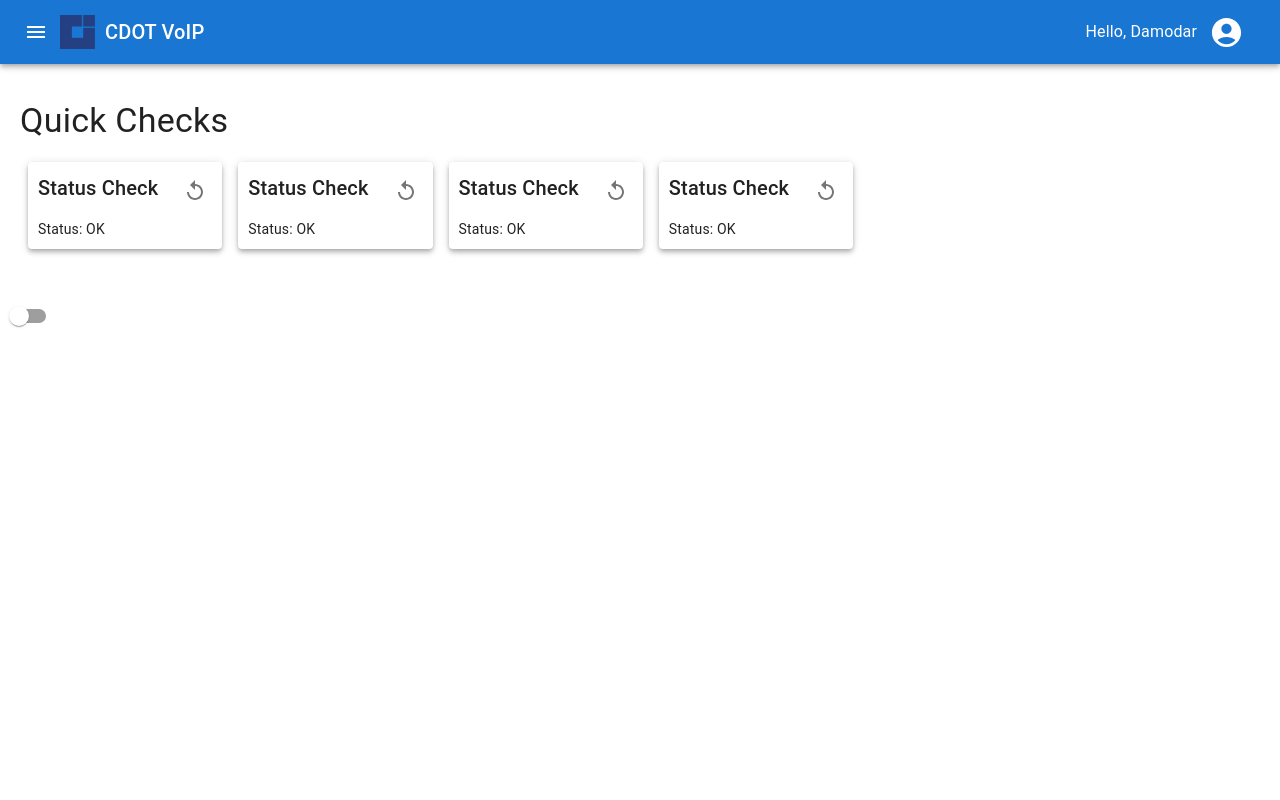
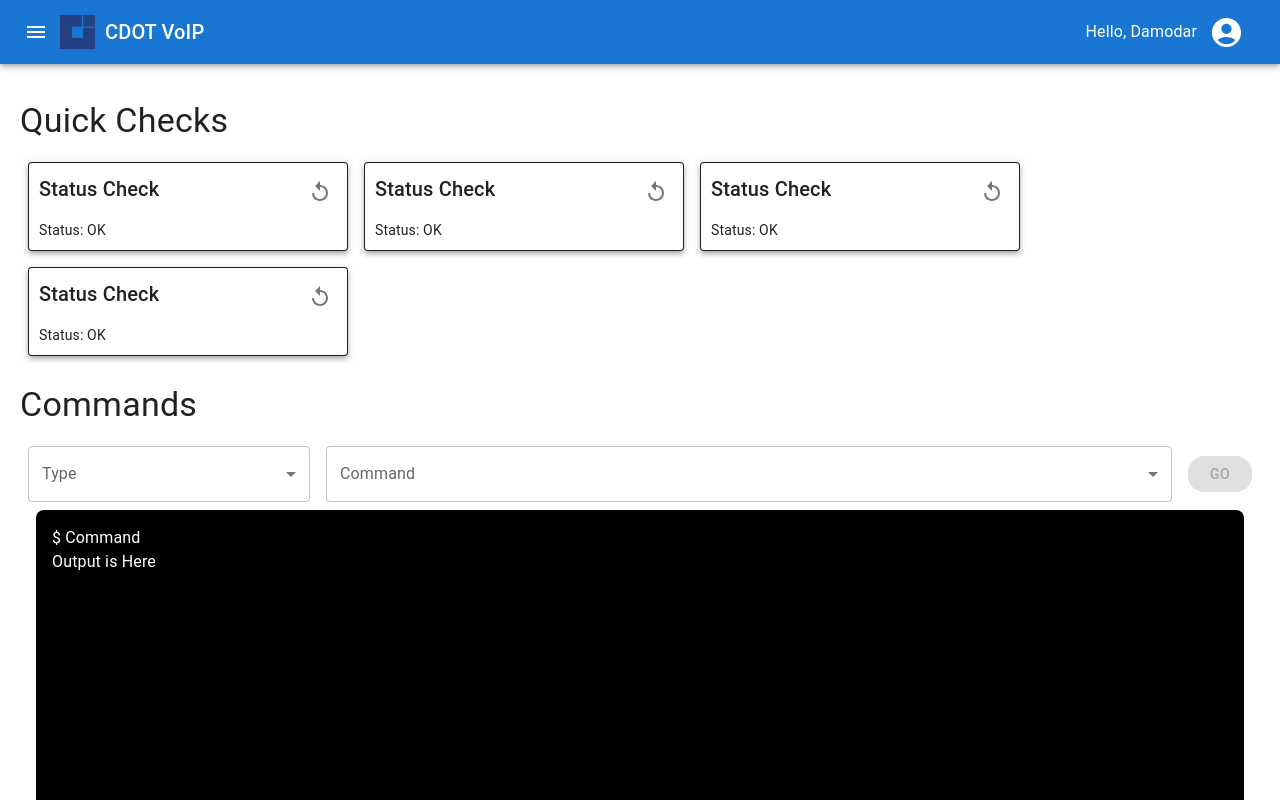
Before and after one commit to ismarthawkback/new-pbx-web-app, a React (Vite) app in the folder frontend/: page / in a window 1280 px wide. Shown: the top 800 px of the page. Built offline with nearby package versions, Linux system fonts and the light colour scheme.

Commit message:
Home page complete

```diff
--- /dev/null
+++ b/frontend/src/components/HomePage-components/CommandSelect.jsx
@@ -0,0 +1,102 @@
+import React, { useContext, useState } from 'react';
+import Box from '@mui/material/Box';
+import TextField from '@mui/material/TextField';
+import MenuItem from '@mui/material/MenuItem';
+import Button from '@mui/material/Button';
+import { TextareaAutosize, Typography } from '@mui/material';
+import { ThemeContext } from '../../contexts/ThemeContext';
+
+
+
+const CommandSelect = () => {
+const {theme} = useContext(ThemeContext)
+
+const commands = {
+    'one' : ['command one', 'command 2', 'command 3', 'command 4'],
+    'two' : ['command 2 1', 'command 2 2', 'command 2 3', 'command 2 4']
+  }
+  const [type, setType] = useState('');
+  const [command, setCommand] = useState('');
+
+  const handleTypeChange = (event) => {
+    setType(event.target.value);
+  };
+
+  const handleCommandChange = (event) => {
+    setCommand(event.target.value);
+  };
+
+  const handleGoClick = () => {
+    // Handle 'GO' button click logic here
+    console.log('Type:', type);
+    console.log('Command:', command);
+  };
+
+  return (
+    <Box sx={{
+        padding : 1,
+    }}>
+
+    <Box sx={{ display: 'flex', gap: 2, alignItems: 'center'}}>
+      <TextField
+        select
+        label="Type"
+        fullWidth
+        value={type}
+        onChange={handleTypeChange}
+        sx={{ width: '25%' }}
+        >
+        <MenuItem value="" disabled>
+          Select a type
+        </MenuItem>
+        {Object.keys(commands).map((key) => (
+            <MenuItem key={key} value={key}>
+            {key}
+          </MenuItem>
+        ))}
+      </TextField>
+      <TextField
+        select
+        label="Command"
+        fullWidth
+        value={command}
+        onChange={handleCommandChange}
+        sx={{ width: '75%' }}
+        >
+        <MenuItem value="" disabled>
+          Select a command
+        </MenuItem>
+        {type &&
+          commands[type].map((cmd) => (
+              <MenuItem key={cmd} value={cmd}>
+              {cmd}
+            </MenuItem>
+          ))}
+      </TextField>
+      <Button variant="contained" onClick={handleGoClick} disabled={command === ''} sx={{
+          borderRadius : 4
+        }}>
+        GO
+      </Button>
+    </Box>
+    <Box sx={{ height: '400px', flex : 1, overflowX: 'auto',overflowY : "auto", whiteSpace : 'nowrap', backgroundColor: theme === 'light' ? '#000' : '#fff',  margin : 1, borderRadius : 2, padding : 2}}>
+        {/* Whilte getting output from the backend, loop it make each one in one typography element to show in a single line. */}
+        <Typography variant='body1' sx={{
+            color : theme === 'light' ? '#fff' : '#000',
+        }}>
+            $ Command
+        </Typography>
+        <Typography variant='body1' sx={{
+            color : theme === 'light' ? '#fff' : '#000',
+        }}>
+
+        Output is Here
+        </Typography>
+
+
+      </Box>
+    </Box>
+  );
+};
+
+export default CommandSelect;
--- a/frontend/src/components/HomePage-components/StatusBox.jsx
+++ b/frontend/src/components/HomePage-components/StatusBox.jsx
@@ -18,6 +18,8 @@ const StatusBox = () => {
       sx={{
         padding: "10px",
         flex: 1,
+        minWidth : "320px",
+        border : 1,
       }}
     >
       <Stack
--- a/frontend/src/pages/HomePage.jsx
+++ b/frontend/src/pages/HomePage.jsx
@@ -1,8 +1,13 @@
 import { Grid, Paper, Typography } from '@mui/material'
 import React from 'react'
 import StatusBox from '../components/HomePage-components/StatusBox'
+import CommandSelect from '../components/HomePage-components/CommandSelect';
+import { useState } from 'react';
+
 
 export default function HomePage() {
+
+
 
   const commands = {
     'one' : ['command one', 'command 2', 'command 3', 'command 4'],
@@ -36,7 +41,9 @@ export default function HomePage() {
         </Grid>
       </Grid>
 
-
+      {/* Commands Select */}
+      <Typography variant="h4" gutterBottom>Commands</Typography>
+      <CommandSelect />
     </div>
   );
 }
```
